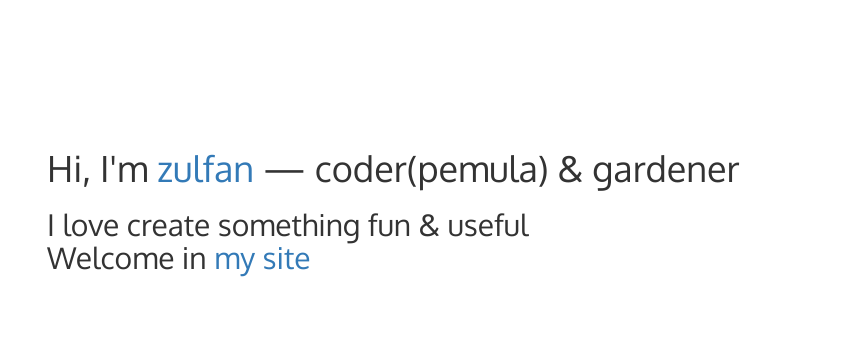
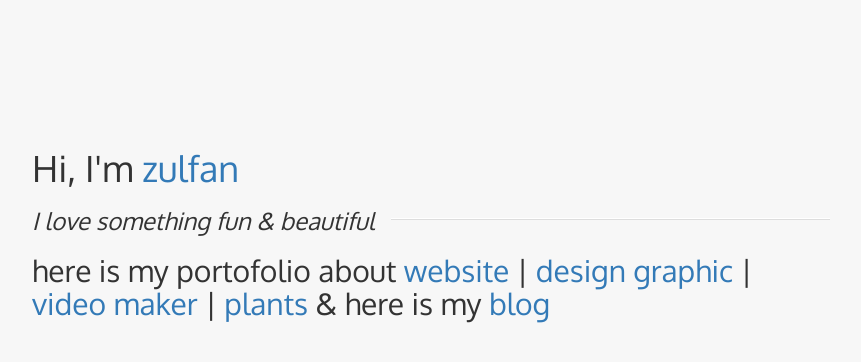
Before and after one commit to julpanzul/julpanzul.github.io, a plain HTML site: page index.html in a window 1280 px wide. Shown: the whole page, without its empty margins (209-1070 px from the left). Drawn offline with nearby package versions, Linux system fonts and the light colour scheme.

Commit message:
Update index.html

```diff
--- a/index.html
+++ b/index.html
@@ -7,24 +7,47 @@
   <meta name="author" content="Zulfan Khoirul">
   <meta name="viewport" content="width=device-width, initial-scale=1">
   <link href='https://fonts.googleapis.com/css?family=Oxygen' rel='stylesheet' type='text/css'>
+  <link href='http://cdn.bootcss.com/hover.css/2.0.2/css/hover-min.css' rel='stylessheet' type='text/css'>
   <link href="https://maxcdn.bootstrapcdn.com/bootstrap/3.3.7/css/bootstrap.min.css" rel="stylesheet" integrity="sha384-BVYiiSIFeK1dGmJRAkycuHAHRg32OmUcww7on3RYdg4Va+PmSTsz/K68vbdEjh4u" crossorigin="anonymous">
   <script src="https://maxcdn.bootstrapcdn.com/bootstrap/3.3.7/js/bootstrap.min.js" integrity="sha384-Tc5IQib027qvyjSMfHjOMaLkfuWVxZxUPnCJA7l2mCWNIpG9mGCD8wGNIcPD7Txa" crossorigin="anonymous"></script>
   <style>
-    body{
-      margin: 10% 20% 0 20%;
-      font-family: 'Oxygen', sans-serif;
-    }
-    .bg-1{
-      background-color: #1abc9c;
-      color: #ffffff;
-    }
+		body{
+			background-color: #f7f7f7;
+			margin: 10% 20% 0 20%;
+			font-family: 'Oxygen', sans-serif;
+			font-weight: bold;
+		}
+		hr{
+			float: right;
+			width: 55%;
+			border-top: 1px solid #ffffff;
+			border-bottom: 1px solid #dddddd;
+		}
+		footer hr{
+			float: left;
+			width: 85%;
+		}
+		a:hover{text-decoration:none;}
   </style>
 </head>
 <body>
 <div class="container-fluid bg-1"></div>
-  <h1>Hi, I'm <a href="https://twitter.com/julpanzul">zulfan</a> — coder(pemula) & gardener</h1>
-  <h2>I love create something fun & useful
-  <br>Welcome in <a href="#">my site</a></h2>
+	<div class="row">
+		<h1>Hi, I'm <a href="https://twitter.com/julpanzul">zulfan</a></h1>
+		<hr/><h3><em>I love something fun & beautiful</em></h3>
+		<h2>here is my portofolio about
+			<a href='#' class="button wobble-top">website</a> |
+			<a href='#' class="button wobble-top">design graphic</a> |
+			<a href='#' class="button wobble-top">video maker</a> |
+			<a href='#' class="button wobble-top">plants</a>
+		& here is my <a href="#">blog</a></h2>
+	</div>
+	<div class="row">
+	</div>
+	<footer>
+		<div class="row">
+		</div>
+	</footer>
 </div>
 </body>
 </html>
```
